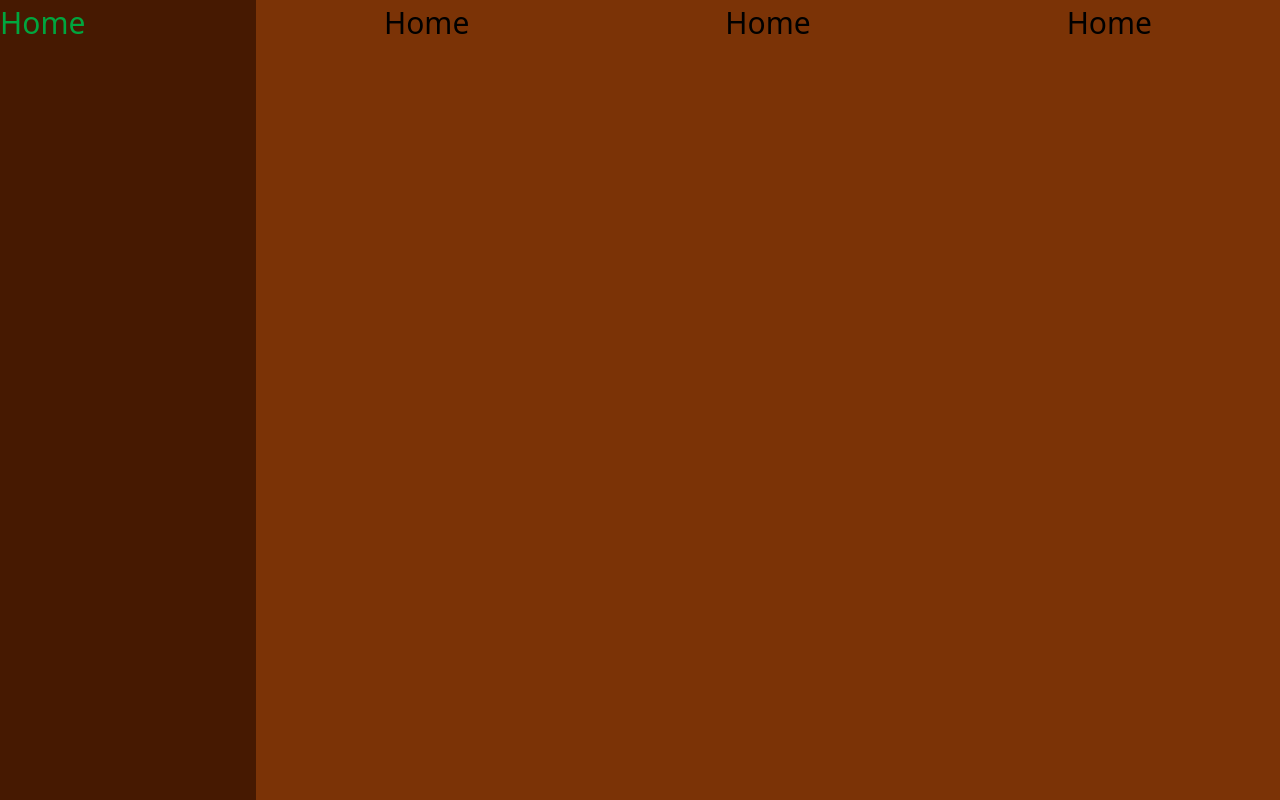
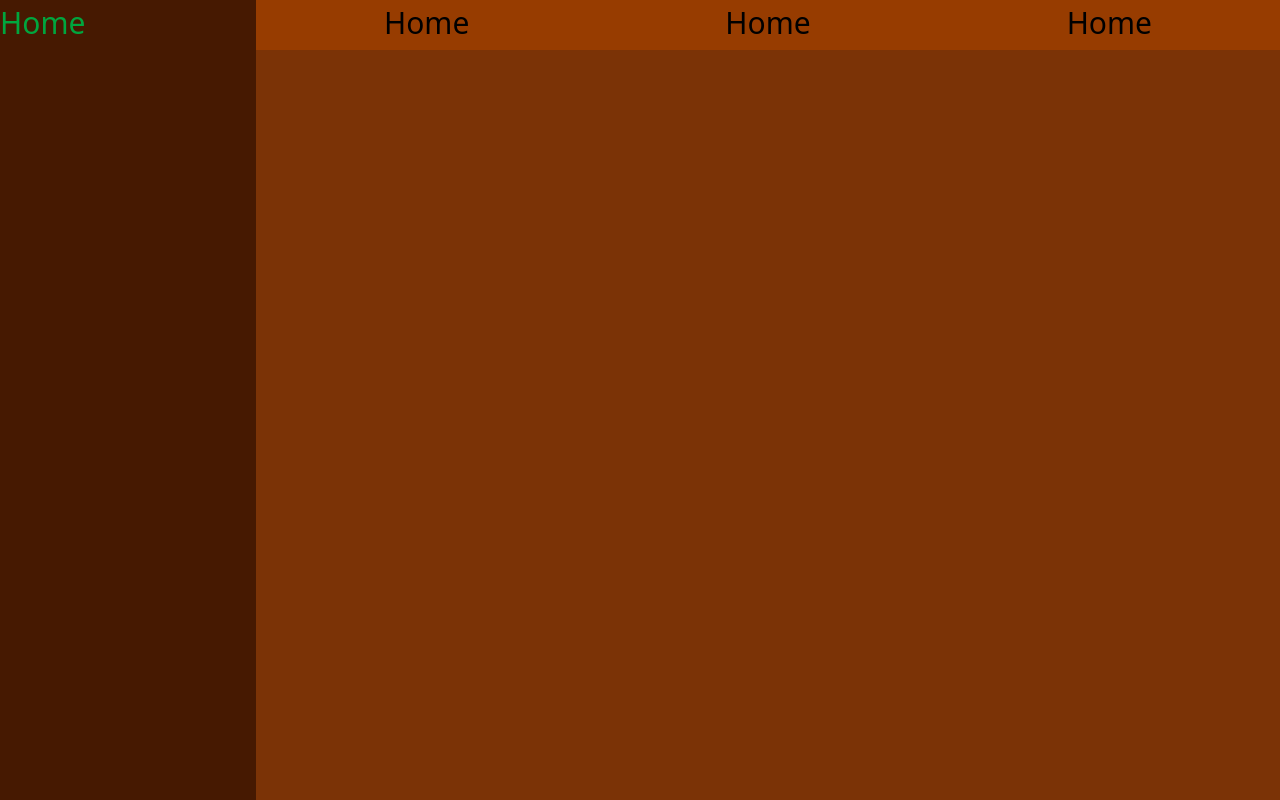
Before and after one commit to codewithfitse/AiChatBot, a React (Vite) app in the folder Frontend/: page /Home in a window 1280 px wide. Built offline with nearby package versions, Linux system fonts and the light colour scheme.

Commit message:
CHANGING ON HOMEPAGE

```diff
--- a/Frontend/src/page/Home.jsx
+++ b/Frontend/src/page/Home.jsx
@@ -8,8 +8,9 @@ export const Home = () => {
           <h1 className="text-[30px] text-green-600">Home</h1>
         </div>
         <div className="w-[80%] h-auto bg-amber-900">
-          <nav className="w-full h-auto bg-amber-900">
-            <ul className="w-auto flex justify-around">
+          <nav className="w-full h-[50px] bg-amber-800">
+            <div className=""></div>
+            <ul className="w-auto flex justify-around items-center">
               <li className="text-[30px] text-center text-black">Home</li>
               <li className="text-[30px] text-center text-black">Home</li>
               <li className="text-[30px] text-center text-black">Home</li>
```
